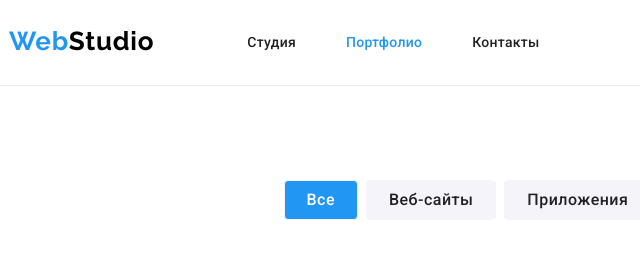
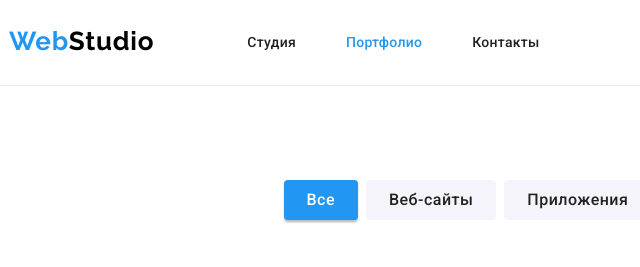
Before and after one commit to nensi-n/goit-markup-hw-04, a plain HTML site: page portfolio.html in a window 1280 px wide. In both pictures the pointer is over the button "Все". Shown: the top 267 px of the page, 46-686 px from the left. Drawn offline with nearby package versions, Linux system fonts and the light colour scheme.

Commit message:
fixed box-shadow portfolio
добавила тень при ховер-фокус в кнопках Портфолио

```diff
--- a/css/styles.css
+++ b/css/styles.css
@@ -483,6 +483,9 @@ img {
 .portfolio-btn:focus {
   background-color: var(--accent-color);
   color: var(--main-lite-color);
+  box-shadow: 0px 3px 1px rgba(0, 0, 0, 0.1), 0px 1px 2px rgba(0, 0, 0, 0.08),
+    0px 2px 2px rgba(0, 0, 0, 0.12);
+  border: 1px solid transparent;
 }
 
 .portfolio-btn-list {
```
